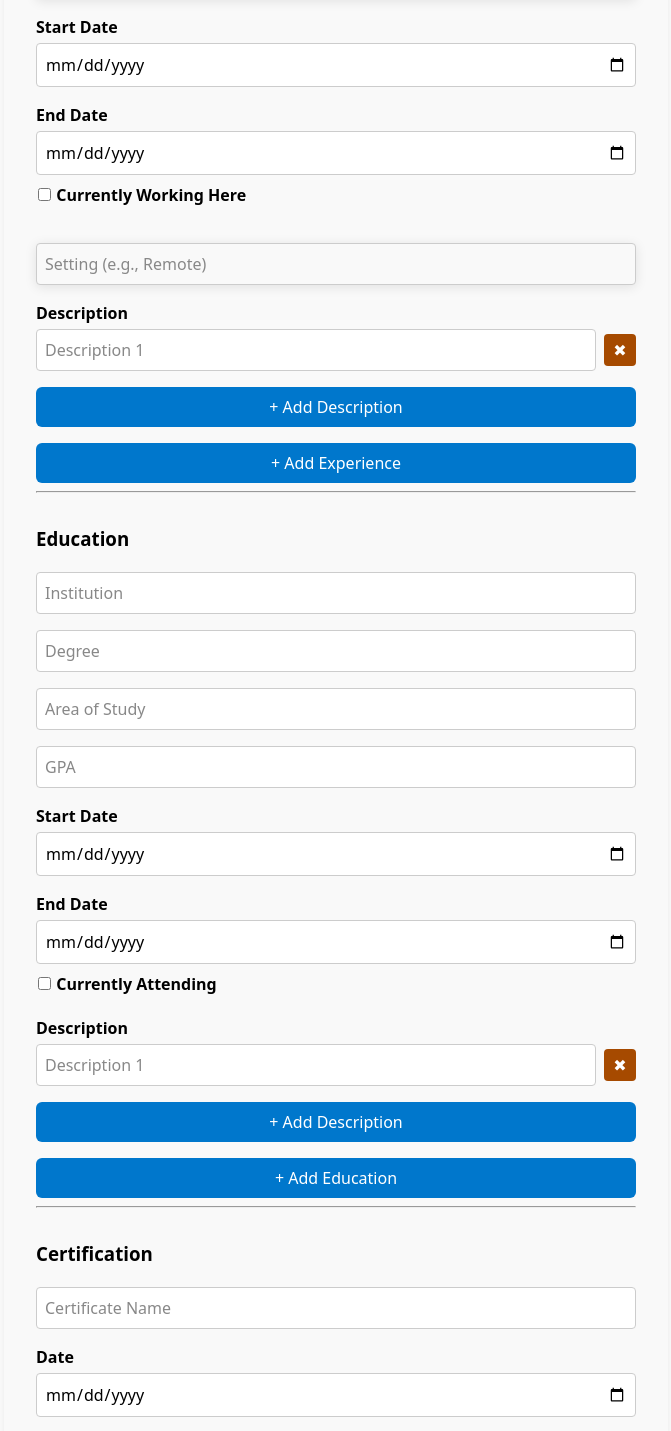
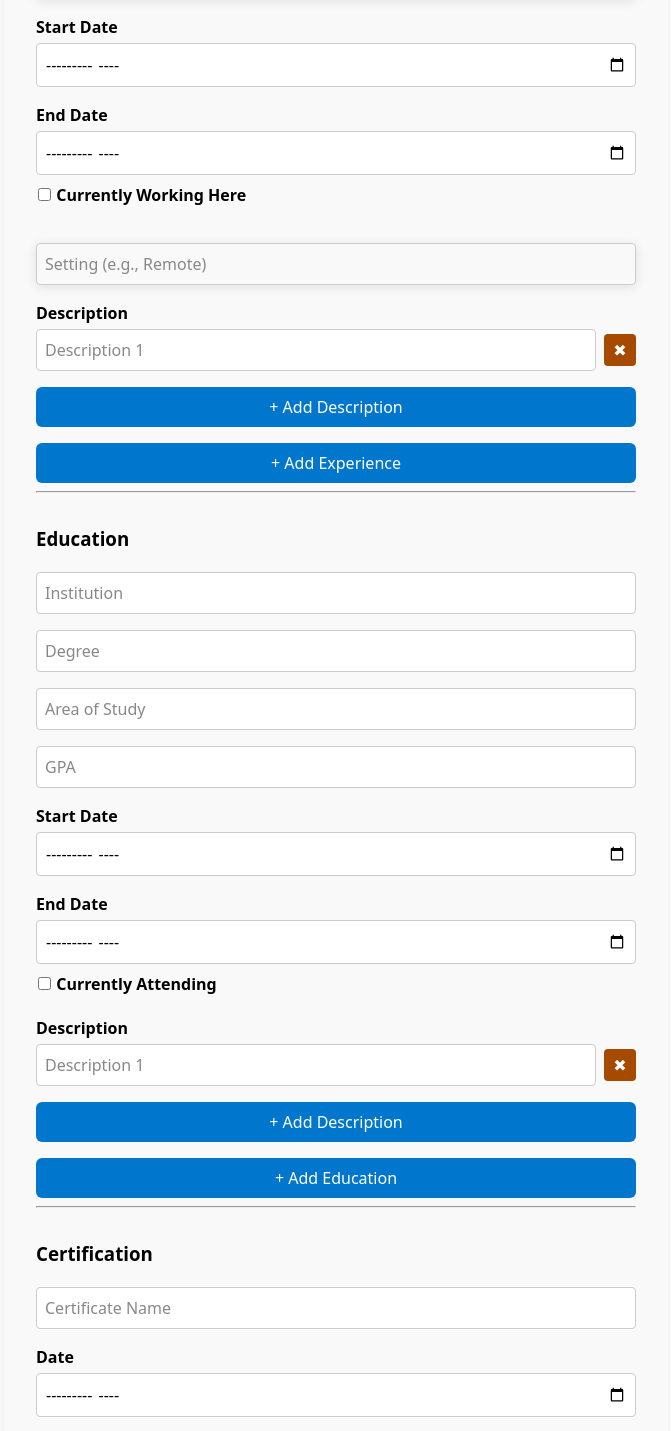
Before and after one commit to KalebGordon/Rivoney, a React (Create React App) app in the folder frontend/: page / in a window 1280 px wide. Shown: the part 1266-2697 px from the top of the page, without its empty margins (304-975 px from the left). Built offline with nearby package versions, Linux system fonts and the light colour scheme; no server answers.

Commit message:
Touched up some front end forms for resume building.

```diff
--- a/frontend/src/components/forms/AwardsForm.jsx
+++ b/frontend/src/components/forms/AwardsForm.jsx
@@ -39,11 +39,10 @@ export const AwardsForm = ({ awards, setAwards }) => {
           />
 
           <input
-            type="date"
+            type="month"
             className="form-input"
-            placeholder="YYYY-MM-DD"
-            value={award.date || ""}
-            onChange={handleChange(setAwards, i, "date")}
+            value={award.date ?? ""}                     // read from `date`
+            onChange={handleChange(setAwards, i, "date")} // write to `date` too
           />
 
           <textarea
--- a/frontend/src/components/forms/CertificationsForm.jsx
+++ b/frontend/src/components/forms/CertificationsForm.jsx
@@ -29,7 +29,7 @@ const CertificationsForm = ({ certifications, setCertifications }) => {
 
           <label>Date</label>
           <input
-            type="date"
+            type="month"
             className="form-input"
             value={cert.date || ''}
             onChange={handleChange(setCertifications, i, 'date')}
--- a/frontend/src/components/forms/EducationForm.jsx
+++ b/frontend/src/components/forms/EducationForm.jsx
@@ -50,14 +50,14 @@ const EducationForm = ({ education, setEducation }) => {
 
           <label>Start Date</label>
           <input
-            type="date"
+            type="month"
             value={edu.startDate || ''}
             onChange={handleChange(setEducation, i, 'startDate')}
           />
 
           <label>End Date</label>
           <input
-            type="date"
+            type="month"
             value={edu.isCurrent ? '' : (edu.endDate || '')}
             onChange={handleChange(setEducation, i, 'endDate')}
             disabled={edu.isCurrent}
--- a/frontend/src/components/forms/ExperienceForm.jsx
+++ b/frontend/src/components/forms/ExperienceForm.jsx
@@ -16,10 +16,10 @@ const ExperienceForm = ({ experience, setExperience }) => {
           <input type="text" className="resume-form" placeholder="Title" value={exp.title} onChange={handleChange(setExperience, i, 'title')} />
 
           <label>Start Date</label>
-          <input type="date" value={exp.startDate} onChange={handleChange(setExperience, i, 'startDate')} />
+          <input type="month" value={exp.startDate} onChange={handleChange(setExperience, i, 'startDate')} />
 
           <label>End Date</label>
-          <input type="date" value={exp.isCurrent ? '' : exp.endDate} onChange={handleChange(setExperience, i, 'endDate')} disabled={exp.isCurrent} />
+          <input type="month" value={exp.isCurrent ? '' : exp.endDate} onChange={handleChange(setExperience, i, 'endDate')} disabled={exp.isCurrent} />
 
           <div style={{ marginTop: '-1rem', marginBottom: '1rem', display: 'flex', justifyContent: 'flex-start' }}>
             <label htmlFor={`currentExp-${i}`} style={{ display: 'flex', alignItems: 'center', gap: '0.25rem', whiteSpace: 'nowrap' }}>
--- a/frontend/src/components/forms/PublicationsForm.jsx
+++ b/frontend/src/components/forms/PublicationsForm.jsx
@@ -40,7 +40,7 @@ export const PublicationsForm = ({ publications, setPublications }) => {
 
           <label>Date</label>
           <input
-            type="date"
+            type="month"
             className="form-input"
             placeholder="Release Date"
             value={pub.releaseDate || ""}
--- a/frontend/src/components/forms/SkillsForm.jsx
+++ b/frontend/src/components/forms/SkillsForm.jsx
@@ -20,9 +20,9 @@ const SkillsForm = ({ skills, setSkills }) => {
 
   return (
     <>
+      <h3>Skill</h3>
       {(skills || []).map((skill, i) => (
         <div key={i} style={{ marginBottom: "1.5rem" }}>
-          <h3>Skill</h3>
 
           <input
             type="text"
--- a/frontend/src/components/pages/ResumeBuilder.jsx
+++ b/frontend/src/components/pages/ResumeBuilder.jsx
@@ -80,10 +80,9 @@ function mapToJsonResume({
       // forms give strings; normalize to JSON Resume objects
       profiles: safeBasics.profiles.map(p =>
         typeof p === "string"
-          ? { network: "", username: p, url: "" }
+          ? { network: "", url: "" }
           : {
               network: p.network || "",
-              username: p.username || "",
               url: p.url || ""
             }
       )
```
Also changed, not shown: 1 other file (tests, documents, lock files or other folders).
